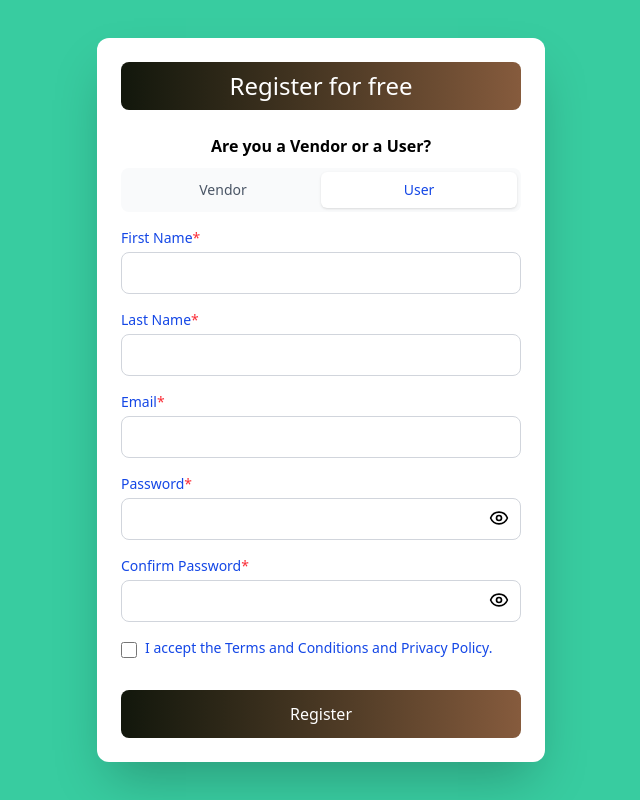
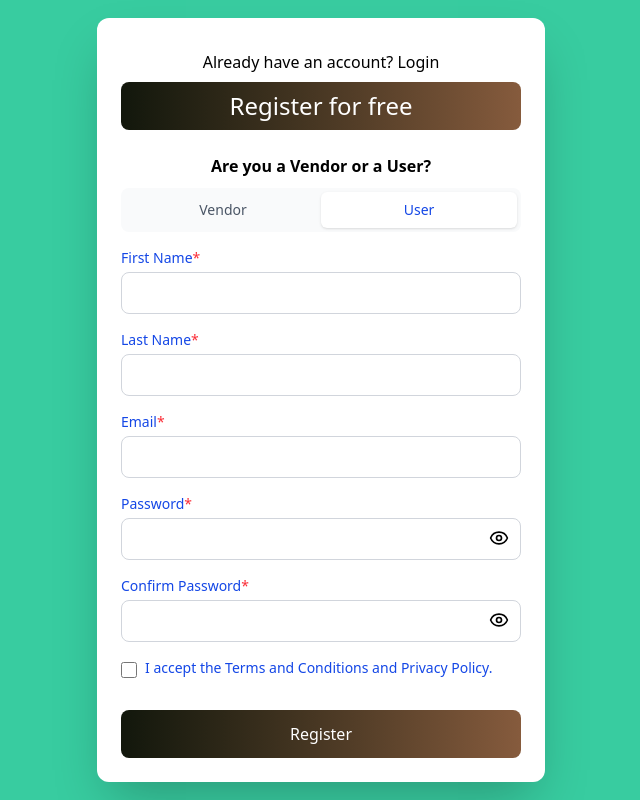
Before and after one commit to DEESAX2/deesaxAds, a React (Vite) app: page / in a window 1280 px wide. Both pictures are taken after a click on the button "Get Started". Shown: the whole page, without its empty margins (319-959 px from the left). Built offline with nearby package versions, Linux system fonts and the light colour scheme; no server answers.

Commit message:
update again

```diff
--- a/src/Components/Footer.jsx
+++ b/src/Components/Footer.jsx
@@ -1,6 +1,6 @@
 import React from 'react';
 import { Link } from 'react-router';
-import { FaFacebookF, FaInstagram, FaTwitter, FaLinkedinIn, FaWhatsapp } from 'react-icons/fa';
+import { FaFacebookF, FaInstagram, FaTwitter, FaLinkedinIn, FaWhatsapp,FaArrowUp } from 'react-icons/fa';
 import { useTranslation } from 'react-i18next';
 
 export default function Footer() {
@@ -82,6 +82,12 @@ export default function Footer() {
       <div className="text-center mt-8 text-sm text-gray-400">
         © {new Date().getFullYear()} DeesaxConnect. {t('All rights reserved')}.
       </div>
+     <div className="flex justify-center mt-6">
+        <a href="#hero" title="Back to Top" className="bg-[#38cca0] hover:bg-white text-black p-3 rounded-full shadow-lg transition-transform duration-300 hover:-translate-y-2"><FaArrowUp className="text-xl" />
+        </a>
+      </div>
+
+
     </footer>
   );
 }
--- a/src/Pages/Register.jsx
+++ b/src/Pages/Register.jsx
@@ -68,7 +68,11 @@ const RegisterApp = () => {
 
 
     <div className="min-h-screen bg-[#38cca0] flex items-center justify-center p-4">
+
       <div className="max-w-md w-full bg-white rounded-xl shadow-2xl p-6">
+        <div className="flex items-center justify-center py-2 ">
+           {t('Already have an account? Login')}
+        </div>
         <h1 className="text-2xl font-italic text-center text-white-700 mb-6 bg-gradient-to-r from-button2 to-button3 text-white rounded-lg py-2 ">
           {t("Register for free")}
         </h1>
--- a/src/locales/de.json
+++ b/src/locales/de.json
@@ -78,7 +78,8 @@
   "I accept the Terms and Conditions and Privacy Policy.": "Ich akzeptiere die Allgemeinen Geschäftsbedingungen und die Datenschutzrichtlinie.",
   "User": "Nutzer",
    "First Name": "Vorname",
-   "Last Name": "Nachname"
+   "Last Name": "Nachname",
+    "Already have an account? Login": "Du hast bereits ein Konto? Einloggen"
 
 
 
--- a/src/locales/en.json
+++ b/src/locales/en.json
@@ -78,7 +78,8 @@
   "I accept the Terms and Conditions and Privacy Policy.": "I accept the Terms and Conditions and Privacy Policy.",
   "user": "User",
    "first name": "First Name",
-  "last name": "Last Name"
+  "last name": "Last Name",
+  "Already have an account? Login": "Already have an account? Login"
 
 
   }
--- a/src/locales/es.json
+++ b/src/locales/es.json
@@ -72,11 +72,12 @@
   "Work seamlessly with trusted professionals and get quality results delivered on time.": "Trabaja sin problemas con profesionales de confianza y obtén resultados de calidad entregados a tiempo.",
    "First Name": "Nombre",
   "Last Name": "Apellido",
-  " Are you a Vendor or a User?": "¿Eres un proveedor o un usuario?",
+  "Are you a Vendor or a User?": "¿Eres un proveedor o un usuario?",
   "I accept the Terms and Conditions and Privacy Policy.": "Acepto los Términos y Condiciones y la Política de Privacidad.",
   "catering": "Catering",
   "Connect with us!": "¡Conéctate con nosotros!",
     "Address": "Dirección",
-    "User": "Usuario"
+    "User": "Usuario",
+    "Already have an account? Login": "¿Ya tienes una cuenta? Iniciar sesión"
 
 }
--- a/src/locales/fr.json
+++ b/src/locales/fr.json
@@ -77,6 +77,7 @@
   "I accept the Terms and Conditions and Privacy Policy.": "J'accepte les conditions générales et la politique de confidentialité.",
   "User": "Utilisateur",
    "First Name": "Prénom",
-  "Last Name": "Nom de famille"
+  "Last Name": "Nom de famille",
+  "Already have an account? Login": "Vous avez déjà un compte ? Connexion"
 
 }
--- a/src/locales/zh.json
+++ b/src/locales/zh.json
@@ -80,6 +80,7 @@
   "User": "用户",
    "First Name": "名字",
   "Last Name": "姓氏",
-  "Are you a Vendor or a User?": "您是供应商还是用户？"
+  "Are you a Vendor or a User?": "您是供应商还是用户？",
+  "Already have an account? Login": "已经有账号？登录"
 
 }
```
